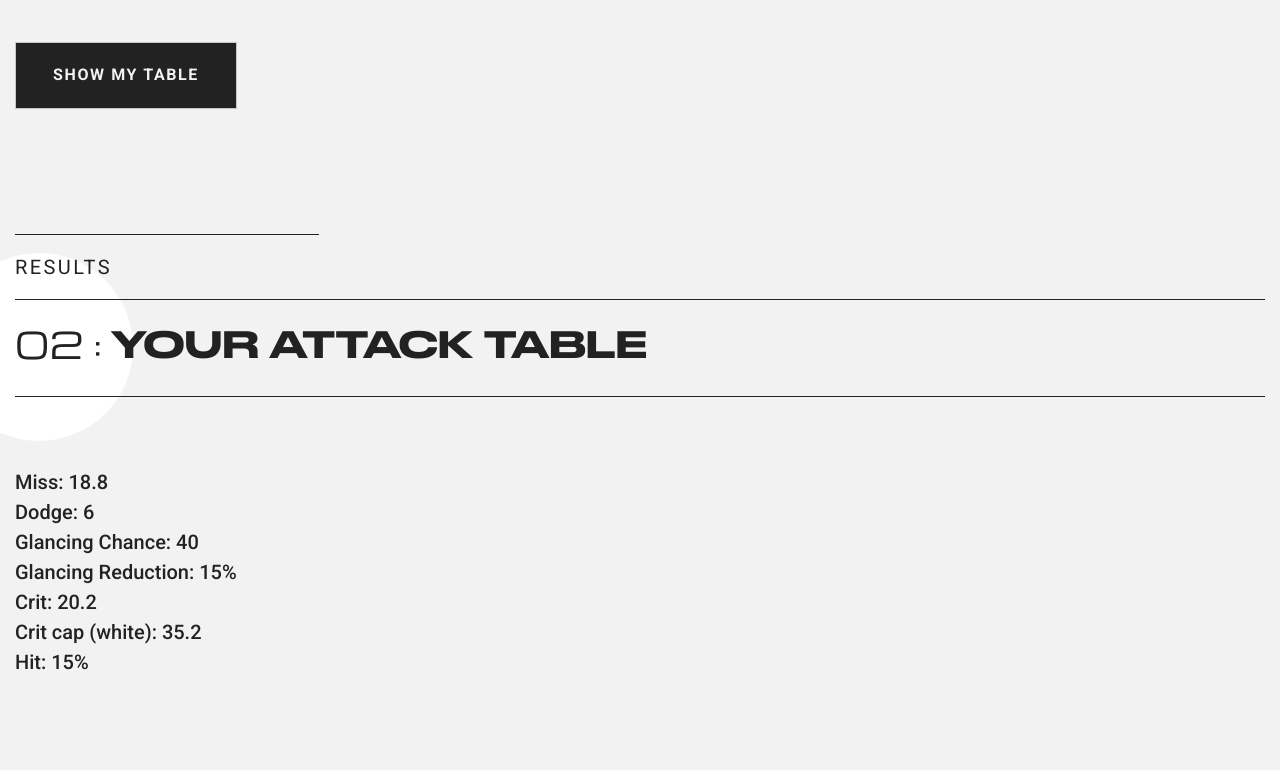
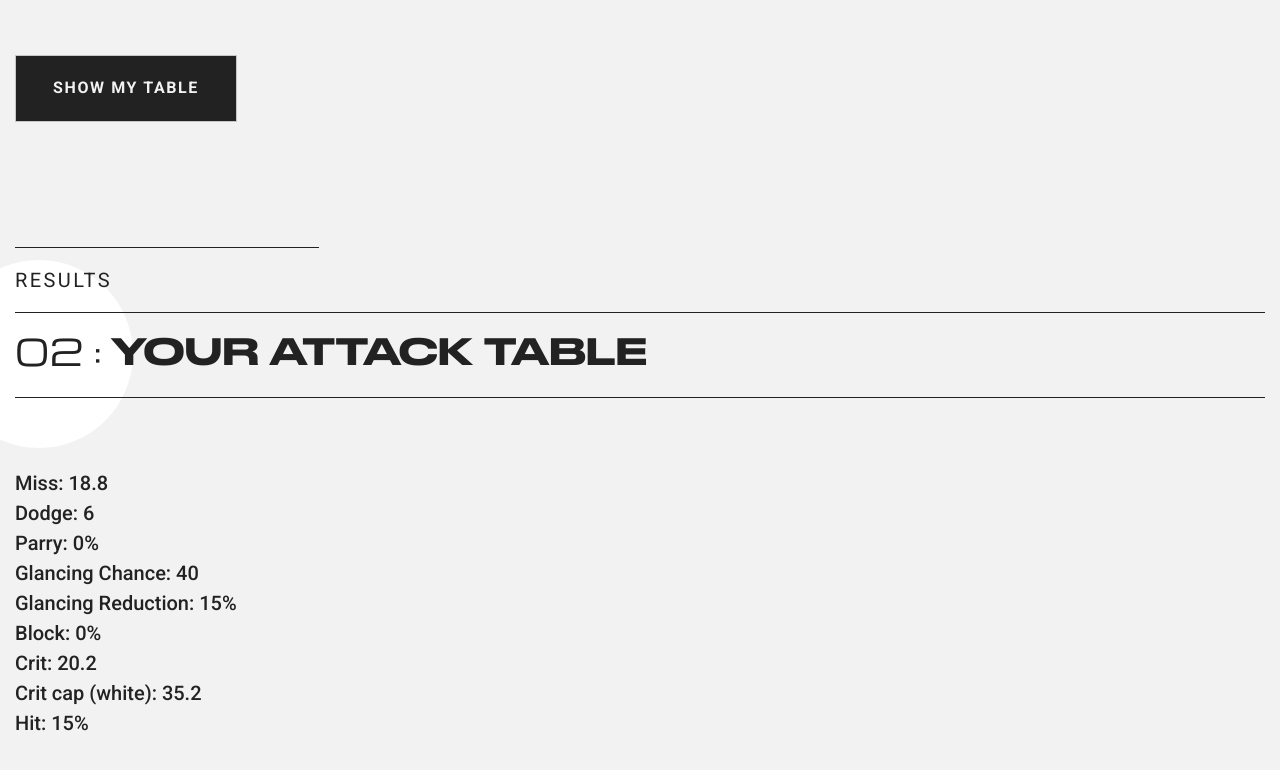
Before and after one commit to nightignition/attacktable, a plain HTML site: page index.html in a window 1280 px wide. Shown: the part 724-1494 px from the top of the page. Drawn offline with nearby package versions, Linux system fonts and the light colour scheme.

Commit message:
Add files via upload

```diff
--- a/index.html
+++ b/index.html
@@ -43,7 +43,7 @@
 		<div class="row">
 			<div class="col">
 				<div class="content_container">
-					<div class="master_title"><h1>attack tables</h1></div>
+					<div class="master_title"><h1>attack table</h1></div>
 					<div class="title_container">
 						<div class="subtitle d-flex flex-row align-items-center justify-content-start">your data</div>
 						<div class="title">
--- a/js/custom.js
+++ b/js/custom.js
@@ -20,13 +20,16 @@ $(document).ready(function()
 	*/
 
 	var
+	level = 60,
 	targetLevel = 63,
 	targetDefense = 0,
 	skillDiff = 0,
 	hitChance,
 	crit = 0,
 	weaponSkill = 0,
+	extraWeaponSkill = 0,
 	dw,
+	attackFromBehind,
 	defense = 315,
 	miss = 0,
 	dodge = 5,
@@ -49,6 +52,9 @@ $(document).ready(function()
 		resetDefaults();
 		targetDefense = targetLevel * 5; //315 for level 63 mobs
 		hitChance = $('#input_hit').text();
+		weaponSkill = $('#wskill').text();
+		skillDiff = targetDefense - weaponSkill;
+		extraWeaponSkill = Math.max(0, (weaponSkill - (level * 5)));
 		crit = parseInt($('#input_crit').text());
 		if($('.check_2').hasClass("checked"))
 		{
@@ -58,34 +64,56 @@ $(document).ready(function()
 		{
 			dw = false;
 		}
-		weaponSkill = $('#wskill').text();
-		skillDiff = targetDefense - weaponSkill;
+
+		// Check if attacking from behind
+		if($('.check_1').hasClass('checked'))
+		{
+			attackFromBehind = true;
+			parry = 0;
+			block = 0;
+		}
+		else
+		{
+			attackFromBehind = false;
+			if(extraWeaponSkill > 0)
+			{
+				parry = 14 - (extraWeaponSkill * 0.1);
+			}
+		}
 		miss = getMiss() - hitChance;
-		miss = round(miss);
+		miss = parseFloat(round(miss));
 		var dodgeFinal = dodge + (skillDiff * 0.1);
-		block = block + ((targetLevel - 60) * 0.5);
 		glanceRed = 100 - (getGlanceRed() * 100);
-		total = total - miss - dodgeFinal - glance;
+		total = total - miss - dodgeFinal - glance - parry - block;
 		var critFinal = parseFloat(getCritFinal());
-		var hitFinal = round(total - critFinal);
 		var critOverCap = 0;
 		total = round(total);
-		if(hitFinal < 0)
-		{
-			hitFinal = 0;
-		}
+
+		// See if crit is overcapped
 		if(parseFloat(critFinal) > parseFloat(total))
 		{
 			critOverCap = round(critFinal - total);
-			critFinal = total + '(' + critOverCap + '% crit is over the cap)';
+			critFinal = total;
 		}
 
-		// $('.crit_cap').text(hitFinal);
+		critFinal = Math.min((100 - miss - dodgeFinal - parry - block - glance), critFinal);
+		var hitFinal = round(Math.max((100 - miss - dodgeFinal - parry - block - glance - critFinal), 0));
+
+		if(critOverCap > 0)
+		{
+			critFinal = critFinal + '(' + critOverCap + '% crit is over the cap)';
+			hitFinal = 0;
+		}
+
+		parry = parry + "%";
+		block = block + "%";
 		var result =
 			'<div>Miss: '+ miss +'</div>'+
 			'<div>Dodge: '+ dodgeFinal +'</div>'+
+			'<div>Parry: '+ parry +'</div>'+
 			'<div>Glancing Chance: '+ glance +'</div>'+
 			'<div>Glancing Reduction: '+ glanceRed +'%</div>'+
+			'<div>Block: '+ block +'</div>'+
 			'<div>Crit: '+ critFinal +'</div>'+
 			'<div>Crit cap (white): '+ total +'</div>'+
 			'<div>Hit: '+ hitFinal +'%</div>';
@@ -110,13 +138,14 @@ $(document).ready(function()
 		skillDiff = 0;
 		miss = 0;
 		block = 5;
+		parry = 14;
 		glanceRed = 0;
 		total = 100;
 	}
 
 	function getCritFinal()
 	{
-		var critTemp = (crit + ((300 - (targetLevel * 5)) * 0.2)) - 1.8;
+		var critTemp = (crit + ((level * 5 - (targetLevel * 5)) * 0.2)) - 1.8;
 
 		// A flat 1.8% reduction to your crit chance gained from auras. Auras in this context are talents
 		// such as Cruelty or Axe Specialization, gear that directly gives crit % through Equip: effects,
--- a/styles/main_styles.css
+++ b/styles/main_styles.css
@@ -297,7 +297,7 @@ section
 .content_container
 {
 	width: 100%;
-	padding-top: 34px;
+	padding-top: 71px;
 	min-height: 100vh;
 	padding-bottom: 150px;
 }
@@ -327,7 +327,7 @@ section
 }
 .master_title
 {
-	margin-bottom: 26px;
+	margin-bottom: 14px;
 }
 .master_title h1
 {
@@ -352,7 +352,7 @@ section
 .title
 {
 	width: 100%;
-	height: 97px;
+	height: 85px;
 	background: transparent;
 	font-family: 'dwm', sans-serif;
 	font-size: 36px;
```
